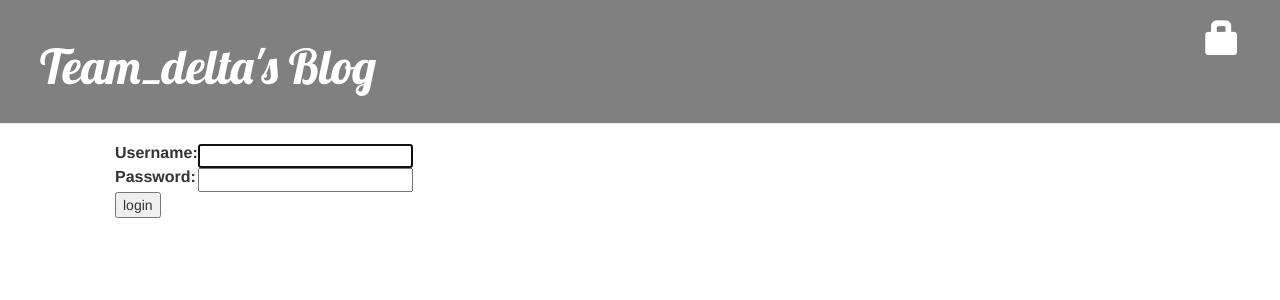
After one commit to veer04/my-second-blog, a Django app: page /accounts/login/ in a window 1280 px wide. The commit adds this page. Shown: the top 300 px of the page. Run offline with Django 3.2, Linux system fonts and the light colour scheme; some libraries are stand-ins or nearby versions.

Commit message:
Adding security and login page .

```diff
--- a/blog/static/css/blog.css
+++ b/blog/static/css/blog.css
@@ -1,5 +1,5 @@
 .page-header {
-    background-color: #C25100;
+    background-color: grey;
     margin-top: 0;
     padding: 20px 20px 20px 40px;
 }
@@ -11,7 +11,7 @@
 }
 
 .content {
-    margin-left: 40px;
+    margin-left: 100px;
 }
 
 h1, h2, h3, h4 {
--- a/blog/templates/blog/base.html
+++ b/blog/templates/blog/base.html
@@ -5,13 +5,22 @@
         <link rel="stylesheet" href="//maxcdn.bootstrapcdn.com/bootstrap/3.2.0/css/bootstrap.min.css">
         <link rel="stylesheet" href="//maxcdn.bootstrapcdn.com/bootstrap/3.2.0/css/bootstrap-theme.min.css">
         <link href='//fonts.googleapis.com/css?family=Lobster&subset=latin,latin-ext' rel='stylesheet' type='text/css'>
+        <!--{% if user.is_authenticated   %}
+
+        {% endif %}-->
         <link rel="stylesheet" href="{% static 'css/blog.css' %}">
     </head>
     <body>
         <div class="page-header">
             {% if user.is_authenticated %}
                 <a href="{% url 'post_new' %}" class="top-menu"><span class="glyphicon glyphicon-plus"></span></a>
+                <a href="{% url 'post_draft_list' %}" class="top-menu"><span class="glyphicon glyphicon-edit"></span></a>
+                <p class="top-menu">Hello {{ user.username }} <small>(<a href="{% url 'logout' %}">Log out</a>)</small></p>
+
+            {% else %}
+                <a href="{% url 'login' %}" class="top-menu"><span class="glyphicon glyphicon-lock"></span></a>
             {% endif %}
+
             <h1><a href="/">Team_delta's Blog</a></h1>
         </div>
         <div class="content container">
--- a/blog/templates/blog/post_detail.html
+++ b/blog/templates/blog/post_detail.html
@@ -6,6 +6,10 @@
             <div class="date">
                 {{ post.published_date }}
             </div>
+
+        {% else %}
+        	<a class ="btn-btn-default"href="{% url 'post_publish' pk=post.pk %}"> Publish</a>
+        	<a class="btn btn-default" href="{% url 'post_remove' pk=post.pk %}"><span class="glyphicon glyphicon-remove"></span></a>
         {% endif %}
         {% if user.is_authenticated %}
         	<a class = "btn btn-default " href="{% url 'post_edit' pk=post.pk %}"><span class="glyphicon glyphicon-pencil "></a>
--- /dev/null
+++ b/blog/templates/registration/login.html
@@ -0,0 +1,25 @@
+{% extends "blog/base.html" %}
+
+{% block content %}
+    {% if form.errors %}
+        <p>Your username and password didn't match. Please try again.</p>
+    {% endif %}
+
+    <form method="post" action="{% url 'login' %}">
+    {% csrf_token %}
+        <table>
+        <tr>
+            <td>{{ form.username.label_tag }}</td>
+            <td>{{ form.username }}</td>
+        </tr>
+        <tr>
+            <td>{{ form.password.label_tag }}</td>
+            <td>{{ form.password }}</td>
+        </tr>
+        </table>
+
+        <input type="submit" value="login" />
+        <input type="hidden" name="next" value="{{ next }}" />
+    </form>
+
+{% endblock %}
--- a/blog/urls.py
+++ b/blog/urls.py
@@ -7,4 +7,7 @@ urlpatterns = [
 	path('post/<int:pk>/', views.post_detail, name='post_detail'),
 	path('post/new/',views.post_new,name='post_new'),
 	path('post/<int:pk>/edit/',views.post_edit, name='post_edit'),
-]
+	path('drafts/', views.post_draft_list, name='post_draft_list'),
+	path('post/<pk>/publish/',views.post_publish,name='post_publish'),
+	path('post/<pk>/remove/',views.post_remove,name = 'post_remove'),
+	]
--- a/mysite/settings.py
+++ b/mysite/settings.py
@@ -120,3 +120,5 @@ USE_TZ = True
 
 STATIC_URL = '/static/'
 STATIC_ROOT = os.path.join(BASE_DIR, 'static')
+
+LOGIN_REDIRECT_URL = '/'
--- a/mysite/urls.py
+++ b/mysite/urls.py
@@ -16,10 +16,18 @@ Including another URLconf
 from django.contrib import admin
 from django.urls import path,include
 from django.conf import settings
+#from django.contrib.auth.models import Permission, User
+from django.contrib.auth.views import LoginView, LogoutView
+
+from django.contrib.auth import views
 
 urlpatterns = [
     path('admin/', admin.site.urls),
+    path('accounts/login/',views.LoginView.as_view(), name='login'),
+    path('accounts/logout/', views.LogoutView.as_view(next_page='/'), name='logout'),
     path('', include('blog.urls')),
+
+
 ]
 
 
```
Also changed, not shown: blog/templates/blog/post_draft_list.html (added, +11 -0 lines), blog/views.py (+27 -4 lines), db.sqlite3.
